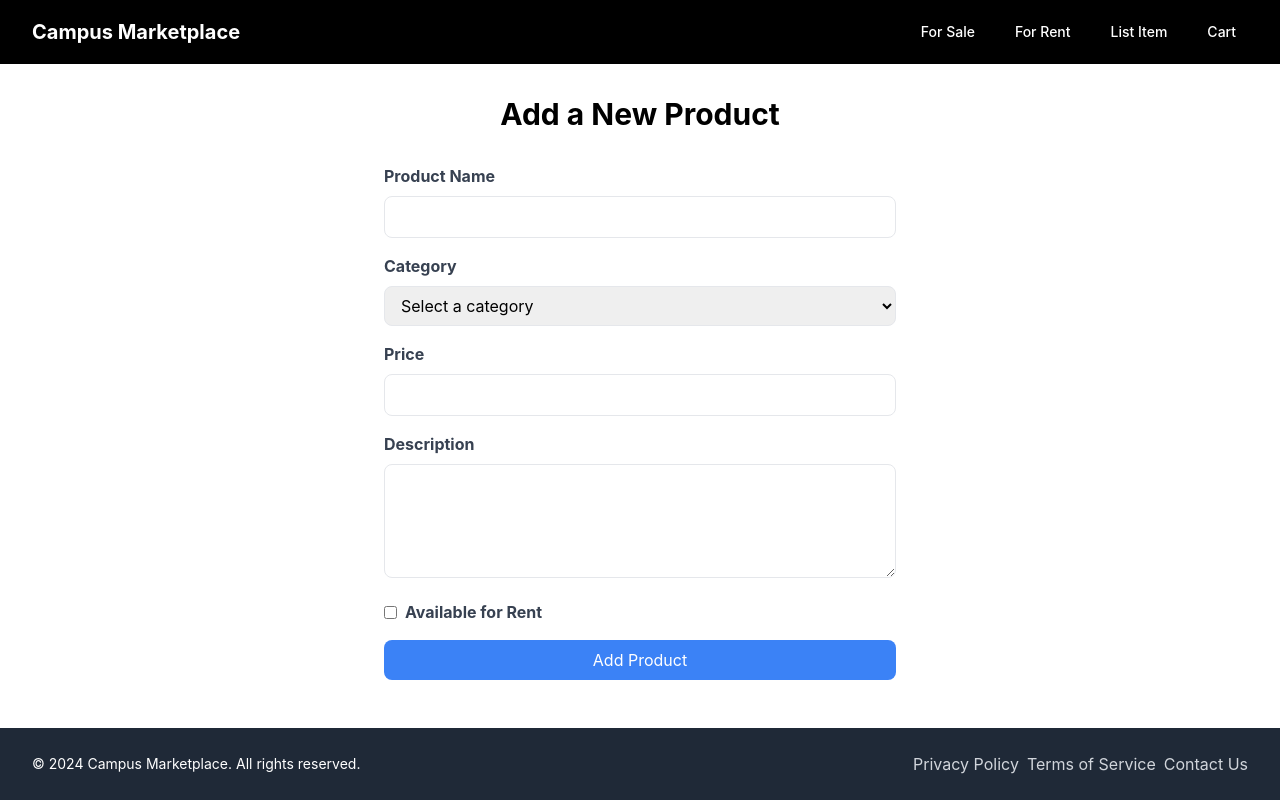
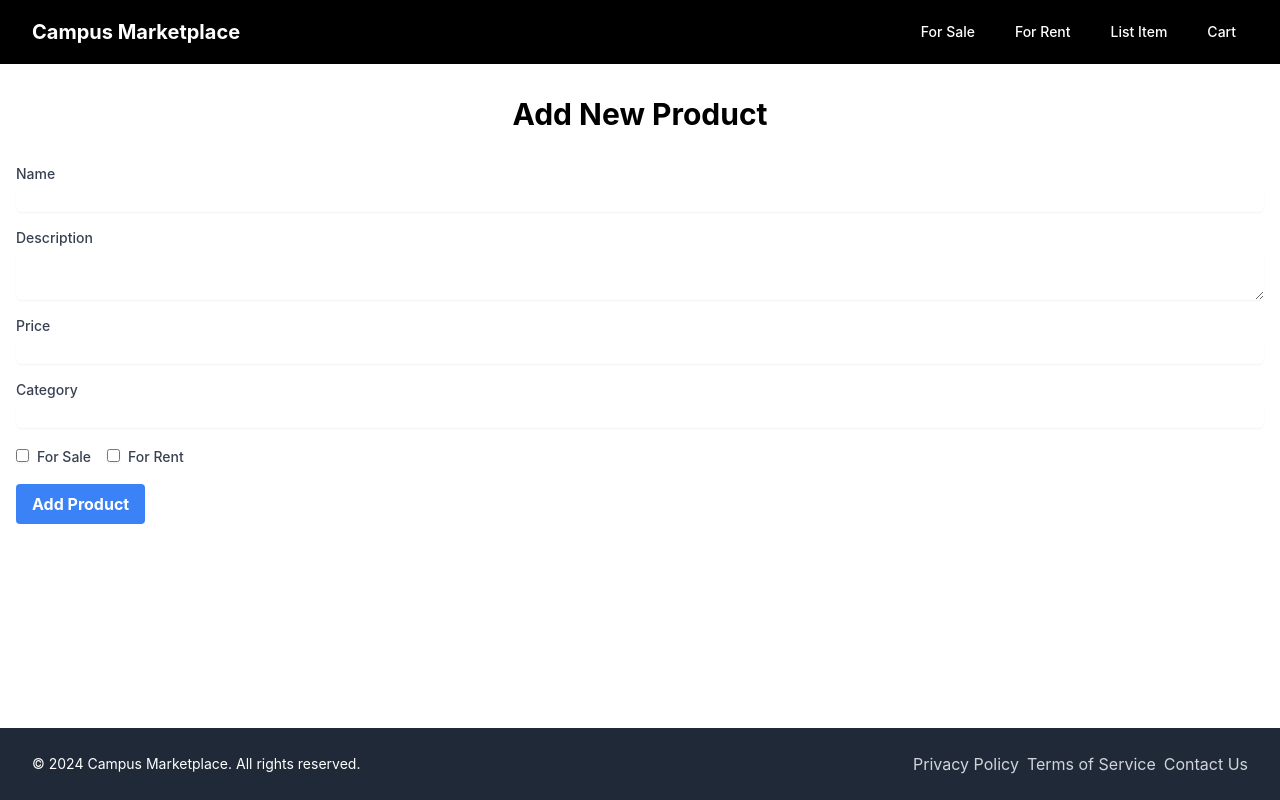
Before and after one commit to jainsamyak15/Campus-MarketPlace, a Next.js app: page /add-product in a window 1280 px wide. Built offline with nearby package versions, Linux system fonts and the light colour scheme; no server answers.

Commit message:
added database part

```diff
--- a/app/add-product/page.js
+++ b/app/add-product/page.js
@@ -40,41 +40,73 @@
 //     // </Layout>
 //   );
 // }
-"use client";
+
+
+// "use client";
+// import { useState } from 'react';
+// import AddProductForm from '../../components/AddProductForm';
+// import { motion } from 'framer-motion';
+
+// export default function AddProduct() {
+//   const [isSubmitted, setIsSubmitted] = useState(false);
+
+//   const handleSubmit = (productData) => {
+//     console.log('Submitted product:', productData);
+//     setIsSubmitted(true);
+//   };
+
+//   return (
+//     <div className="container mx-auto px-4 py-8">
+//       <motion.h1
+//         className="text-3xl font-bold text-center mb-8"
+//         initial={{ opacity: 0, y: -50 }}
+//         animate={{ opacity: 1, y: 0 }}
+//         transition={{ duration: 0.5 }}
+//       >
+//         Add a New Product
+//       </motion.h1>
+//       {isSubmitted ? (
+//         <motion.div
+//           className="text-center text-green-600 font-bold"
+//           initial={{ opacity: 0 }}
+//           animate={{ opacity: 1 }}
+//           transition={{ duration: 0.5 }}
+//         >
+//           Product submitted successfully!
+//         </motion.div>
+//       ) : (
+//         <AddProductForm onSubmit={handleSubmit} />
+//       )}
+//     </div>
+//   );
+// }
+
+// app/add-product/page.js
+
+'use client';
+
 import { useState } from 'react';
 import AddProductForm from '../../components/AddProductForm';
-import { motion } from 'framer-motion';
+import { addProduct } from '../../lib/productData';
 
 export default function AddProduct() {
-  const [isSubmitted, setIsSubmitted] = useState(false);
+  const [message, setMessage] = useState('');
 
-  const handleSubmit = (productData) => {
-    console.log('Submitted product:', productData);
-    setIsSubmitted(true);
+  const handleAddProduct = async (product) => {
+    try {
+      await addProduct(product);
+      setMessage('Product added successfully!');
+    } catch (error) {
+      console.error('Error adding product:', error);
+      setMessage('An error occurred. Please try again.');
+    }
   };
 
   return (
     <div className="container mx-auto px-4 py-8">
-      <motion.h1
-        className="text-3xl font-bold text-center mb-8"
-        initial={{ opacity: 0, y: -50 }}
-        animate={{ opacity: 1, y: 0 }}
-        transition={{ duration: 0.5 }}
-      >
-        Add a New Product
-      </motion.h1>
-      {isSubmitted ? (
-        <motion.div
-          className="text-center text-green-600 font-bold"
-          initial={{ opacity: 0 }}
-          animate={{ opacity: 1 }}
-          transition={{ duration: 0.5 }}
-        >
-          Product submitted successfully!
-        </motion.div>
-      ) : (
-        <AddProductForm onSubmit={handleSubmit} />
-      )}
+      <h1 className="text-3xl font-bold text-center mb-8">Add New Product</h1>
+      <AddProductForm onSubmit={handleAddProduct} />
+      {message && <p className="mt-4 text-center">{message}</p>}
     </div>
   );
 }
--- a/components/AddProductForm.js
+++ b/components/AddProductForm.js
@@ -110,152 +110,111 @@
 //     </motion.form>
 //   );
 // }
-"use client";
-import { useState } from 'react';
-import { motion } from 'framer-motion';
+// components/AddProductForm.js
 
-export default function AddProductForm() {
-  const [formData, setFormData] = useState({
+import React, { useState } from 'react';
+
+const AddProductForm = ({ onSubmit }) => {
+  const [product, setProduct] = useState({
     name: '',
+    description: '',
+    price: '',
     category: '',
-    price: '',
-    description: '',
-    isForRent: false,
+    forSale: false,
+    forRent: false
   });
 
   const handleChange = (e) => {
     const { name, value, type, checked } = e.target;
-    setFormData((prevData) => ({
-      ...prevData,
-      [name]: type === 'checkbox' ? checked : value,
+    setProduct(prevProduct => ({
+      ...prevProduct,
+      [name]: type === 'checkbox' ? checked : value
     }));
   };
 
-  const handleSubmit = async (e) => {
+  const handleSubmit = (e) => {
     e.preventDefault();
-
-    const productData = {
-      name: formData.name,
-      price: parseFloat(formData.price), // Ensure price is a number
-      category: formData.category,
-      description: formData.description,
-      forSale: !formData.isForRent, // if not for rent, it's for sale
-      forRent: formData.isForRent,   // Assign forRent based on the checkbox
-    };
-
-    try {
-      // Send POST request to the API
-      const response = await fetch('/api/products', {
-        method: 'POST',
-        headers: {
-          'Content-Type': 'application/json',
-        },
-        body: JSON.stringify(productData),
-      });
-
-      if (!response.ok) {
-        throw new Error('Failed to add product');
-      }
-
-      const data = await response.json();
-      alert('Product added successfully');
-      // Reset form
-      setFormData({ name: '', category: '', price: '', description: '', isForRent: false });
-    } catch (error) {
-      console.error('Error adding product:', error);
-      alert('Error adding product');
-    }
+    onSubmit(product);
   };
 
   return (
-    <motion.form
-      onSubmit={handleSubmit}
-      className="max-w-lg mx-auto"
-      initial={{ opacity: 0, y: 20 }}
-      animate={{ opacity: 1, y: 0 }}
-      transition={{ duration: 0.5 }}
-    >
-      {/* Form Fields */}
-      <div className="mb-4">
-        <label htmlFor="name" className="block text-gray-700 font-bold mb-2">Product Name</label>
+    <form onSubmit={handleSubmit} className="space-y-4">
+      <div>
+        <label htmlFor="name" className="block text-sm font-medium text-gray-700">Name</label>
         <input
           type="text"
           id="name"
           name="name"
-          value={formData.name}
+          value={product.name}
           onChange={handleChange}
-          className="w-full px-3 py-2 border rounded-lg focus:outline-none focus:ring-2 focus:ring-blue-500"
           required
+          className="mt-1 block w-full rounded-md border-gray-300 shadow-sm focus:border-indigo-300 focus:ring focus:ring-indigo-200 focus:ring-opacity-50"
         />
       </div>
-
-      <div className="mb-4">
-        <label htmlFor="category" className="block text-gray-700 font-bold mb-2">Category</label>
-        <select
-          id="category"
-          name="category"
-          value={formData.category}
+      <div>
+        <label htmlFor="description" className="block text-sm font-medium text-gray-700">Description</label>
+        <textarea
+          id="description"
+          name="description"
+          value={product.description}
           onChange={handleChange}
-          className="w-full px-3 py-2 border rounded-lg focus:outline-none focus:ring-2 focus:ring-blue-500"
           required
-        >
-          <option value="">Select a category</option>
-          <option value="Electronics">Electronics</option>
-          <option value="Stationery">Stationery</option>
-          <option value="Automobiles">Automobiles</option>
-          <option value="Household">Household</option>
-        </select>
+          className="mt-1 block w-full rounded-md border-gray-300 shadow-sm focus:border-indigo-300 focus:ring focus:ring-indigo-200 focus:ring-opacity-50"
+        />
       </div>
-
-      <div className="mb-4">
-        <label htmlFor="price" className="block text-gray-700 font-bold mb-2">Price</label>
+      <div>
+        <label htmlFor="price" className="block text-sm font-medium text-gray-700">Price</label>
         <input
           type="number"
           id="price"
           name="price"
-          value={formData.price}
+          value={product.price}
           onChange={handleChange}
-          className="w-full px-3 py-2 border rounded-lg focus:outline-none focus:ring-2 focus:ring-blue-500"
           required
-          min="0"
-          step="0.01"
+          className="mt-1 block w-full rounded-md border-gray-300 shadow-sm focus:border-indigo-300 focus:ring focus:ring-indigo-200 focus:ring-opacity-50"
         />
       </div>
-
-      <div className="mb-4">
-        <label htmlFor="description" className="block text-gray-700 font-bold mb-2">Description</label>
-        <textarea
-          id="description"
-          name="description"
-          value={formData.description}
+      <div>
+        <label htmlFor="category" className="block text-sm font-medium text-gray-700">Category</label>
+        <input
+          type="text"
+          id="category"
+          name="category"
+          value={product.category}
           onChange={handleChange}
-          className="w-full px-3 py-2 border rounded-lg focus:outline-none focus:ring-2 focus:ring-blue-500"
-          rows="4"
           required
-        ></textarea>
+          className="mt-1 block w-full rounded-md border-gray-300 shadow-sm focus:border-indigo-300 focus:ring focus:ring-indigo-200 focus:ring-opacity-50"
+        />
       </div>
-
-      <div className="mb-4">
-        <label className="flex items-center">
+      <div className="flex items-center space-x-4">
+        <div>
           <input
             type="checkbox"
-            name="isForRent"
-            checked={formData.isForRent}
+            id="forSale"
+            name="forSale"
+            checked={product.forSale}
             onChange={handleChange}
-            className="mr-2"
+            className="rounded border-gray-300 text-indigo-600 shadow-sm focus:border-indigo-300 focus:ring focus:ring-indigo-200 focus:ring-opacity-50"
           />
-          <span className="text-gray-700 font-bold">Available for Rent</span>
-        </label>
+          <label htmlFor="forSale" className="ml-2 text-sm font-medium text-gray-700">For Sale</label>
+        </div>
+        <div>
+          <input
+            type="checkbox"
+            id="forRent"
+            name="forRent"
+            checked={product.forRent}
+            onChange={handleChange}
+            className="rounded border-gray-300 text-indigo-600 shadow-sm focus:border-indigo-300 focus:ring focus:ring-indigo-200 focus:ring-opacity-50"
+          />
+          <label htmlFor="forRent" className="ml-2 text-sm font-medium text-gray-700">For Rent</label>
+        </div>
       </div>
+      <button type="submit" className="bg-blue-500 hover:bg-blue-700 text-white font-bold py-2 px-4 rounded">
+        Add Product
+      </button>
+    </form>
+  );
+};
 
-      <motion.button
-        type="submit"
-        className="w-full bg-blue-500 text-white py-2 px-4 rounded-lg hover:bg-blue-600 transition duration-300"
-        whileHover={{ scale: 1.05 }}
-        whileTap={{ scale: 0.95 }}
-      >
-        Add Product
-      </motion.button>
-    </motion.form>
-  );
-}
+export default AddProductForm;
--- /dev/null
+++ b/lib/firebase.js
@@ -0,0 +1,19 @@
+// lib/firebase.js
+// lib/firebase.js
+
+import { initializeApp } from 'firebase/app';
+import { getFirestore } from 'firebase/firestore';
+
+const firebaseConfig = {
+  apiKey: process.env.NEXT_PUBLIC_FIREBASE_API_KEY,
+  authDomain: process.env.NEXT_PUBLIC_FIREBASE_AUTH_DOMAIN,
+  projectId: process.env.NEXT_PUBLIC_FIREBASE_PROJECT_ID,
+  storageBucket: process.env.NEXT_PUBLIC_FIREBASE_STORAGE_BUCKET,
+  messagingSenderId: process.env.NEXT_PUBLIC_FIREBASE_MESSAGING_SENDER_ID,
+  appId: process.env.NEXT_PUBLIC_FIREBASE_APP_ID
+};
+
+const app = initializeApp(firebaseConfig);
+const db = getFirestore(app);
+
+export { db };
--- a/package.json
+++ b/package.json
@@ -9,6 +9,7 @@
     "lint": "next lint"
   },
   "dependencies": {
+    "firebase": "^10.14.1",
     "framer-motion": "^11.11.5",
     "next": "14.2.15",
     "react": "^18",
```
Also changed, not shown: app/api/products/route.js (+64 -37 lines), app/products-for-rent/page.js (+24 -16 lines), app/products-for-sale/page.js (+109 -16 lines), components/ProductCard.js (+29 -38 lines), lib/productData.js, 2 other files (tests, documents, lock files or other folders).
